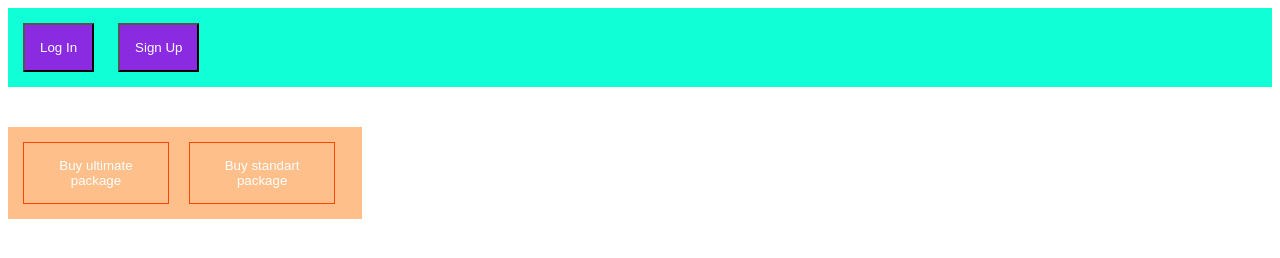
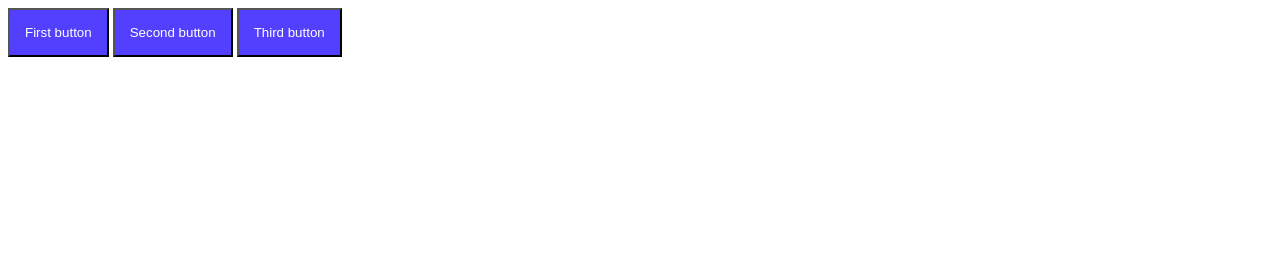
Before and after one commit to Kristel96/4GenerationMainAcademy, a plain HTML site: page index.html in a window 1280 px wide. Drawn offline with Linux system fonts and the light colour scheme.

Commit message:
added a start point files

```diff
--- a/index.html
+++ b/index.html
@@ -3,16 +3,11 @@
 <head>
     <meta charset="UTF-8">
     <title>Lab 1.3.6  </title>
-    <link rel="stylesheet" href="style.css">
+    <link rel="stylesheet" href="styles/style.css">
 </head>
 <body>
-    <header>
-        <button>Log In</button>
-        <button>Sign Up</button>
-    </header>
-    <div>
-        <button>Buy ultimate package</button>
-        <button>Buy standart package</button>
-    </div>
+<button>First button</button>
+<button>Second button</button>
+<button>Third button</button>
 </body>
 </html>
--- a/style.css
+++ b/styles/style.css
@@ -11,6 +11,7 @@ div{
 button{
     padding: 15px;
     color: white;
+    background-color: #5340ff;
 }
 header>button{
     margin-right: 20px;
```
Also changed, not shown: stash.html (deleted, +0 -86 lines), styles/anotherStyles.css (added).
